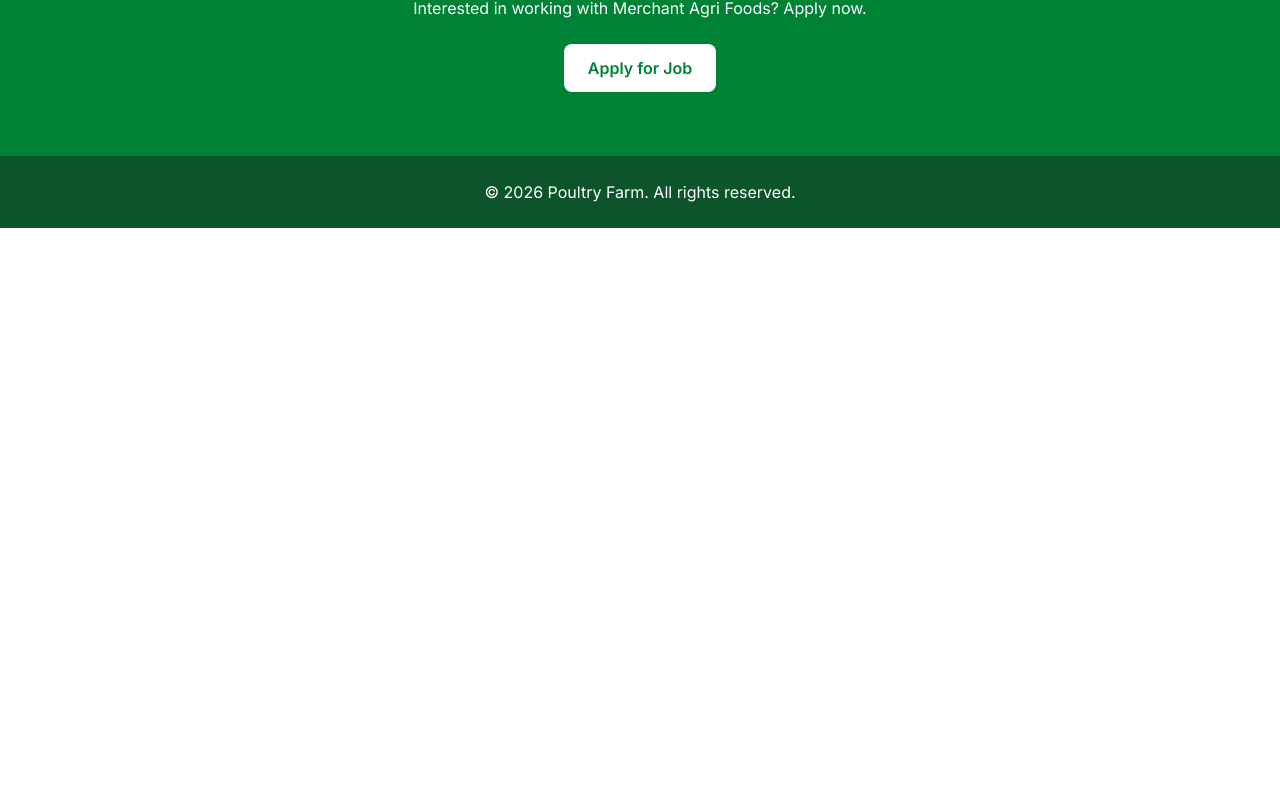
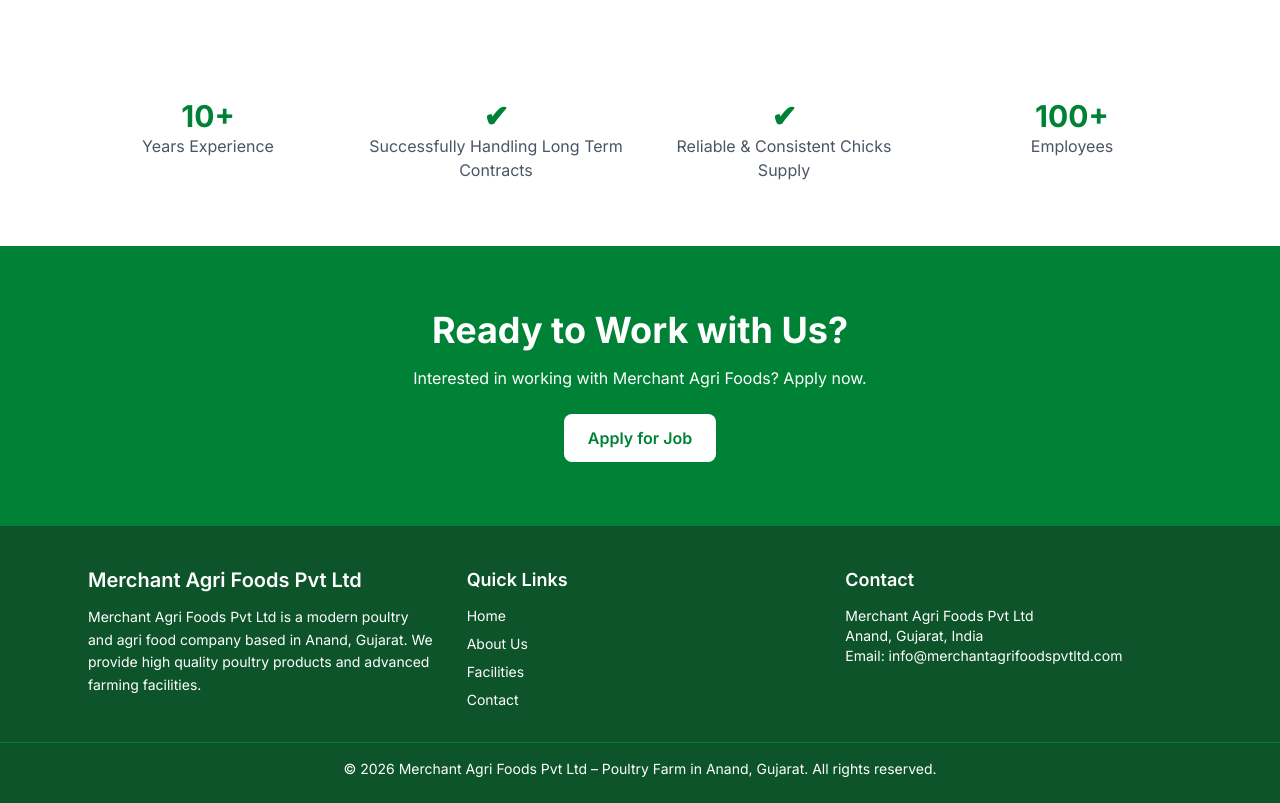
Before and after one commit to arafat2304/MAF, a React (Vite) app in the folder Frontend/: page / in a window 1280 px wide. Shown: the part 1906-2709 px from the top of the page. Before the commit the page ends 2134 px from the top, so only its background shows below. Built offline with nearby package versions, Linux system fonts and the light colour scheme.

Commit message:
helmet async added

```diff
--- a/Frontend/package.json
+++ b/Frontend/package.json
@@ -15,6 +15,7 @@
     "lucide-react": "^0.563.0",
     "react": "^19.2.0",
     "react-dom": "^19.2.0",
+    "react-helmet-async": "^3.0.0",
     "react-router-dom": "^7.13.0"
   },
   "devDependencies": {
--- a/Frontend/src/components/Footer.jsx
+++ b/Frontend/src/components/Footer.jsx
@@ -1,7 +1,59 @@
 function Footer() {
   return (
-    <footer className="bg-green-900 text-white py-6 text-center">
-      <p>© 2026 Poultry Farm. All rights reserved.</p>
+    <footer className="bg-green-900 text-white pt-10 pb-6">
+      <div className="max-w-6xl mx-auto px-6 grid md:grid-cols-3 gap-8">
+
+        {/* Company Info */}
+        <div>
+          <h2 className="text-xl font-semibold mb-3">
+            Merchant Agri Foods Pvt Ltd
+          </h2>
+          <p className="text-sm leading-relaxed">
+            Merchant Agri Foods Pvt Ltd is a modern poultry and agri food
+            company based in Anand, Gujarat. We provide high quality poultry
+            products and advanced farming facilities.
+          </p>
+        </div>
+
+        {/* Quick Links */}
+        <div>
+          <h3 className="text-lg font-semibold mb-3">Quick Links</h3>
+          <ul className="space-y-2 text-sm">
+            <li>
+              <a href="/" className="hover:text-green-300">Home</a>
+            </li>
+            <li>
+              <a href="/about" className="hover:text-green-300">About Us</a>
+            </li>
+            <li>
+              <a href="/facilities" className="hover:text-green-300">Facilities</a>
+            </li>
+            <li>
+              <a href="/contact" className="hover:text-green-300">Contact</a>
+            </li>
+          </ul>
+        </div>
+
+        {/* Contact Info */}
+        <div>
+          <h3 className="text-lg font-semibold mb-3">Contact</h3>
+          <p className="text-sm">
+            Merchant Agri Foods Pvt Ltd
+          </p>
+          <p className="text-sm">
+            Anand, Gujarat, India
+          </p>
+          <p className="text-sm">
+            Email: info@merchantagrifoodspvtltd.com
+          </p>
+        </div>
+
+      </div>
+
+      {/* Bottom Bar */}
+      <div className="border-t border-green-700 mt-8 pt-4 text-center text-sm">
+        © 2026 Merchant Agri Foods Pvt Ltd – Poultry Farm in Anand, Gujarat. All rights reserved.
+      </div>
     </footer>
   );
 }
--- a/Frontend/src/pages/Home.jsx
+++ b/Frontend/src/pages/Home.jsx
@@ -1,3 +1,4 @@
+import { Helmet } from "react-helmet-async";
 import Hero from "../sections/Hero";
 import WhoWeAre from "../sections/WhoWeAre";
 import Facilities from "../sections/Facilities";
@@ -8,9 +9,26 @@
 function Home() {
   return (
     <>
+      <Helmet>
+        <title>
+          Merchant Agri Foods Pvt Ltd | Poultry Farm & Agri Food Company in Anand
+        </title>
+
+        <meta
+          name="description"
+          content="Merchant Agri Foods Pvt Ltd is a poultry and agri food company in Anand Gujarat providing high quality poultry products."
+        />
+
+        <meta
+          name="keywords"
+          content="Merchant Agri Foods, Merchant Agri Foods Pvt Ltd, Poultry Farm Anand, Chicken Supplier Anand"
+        />
+      </Helmet>
+
       <Hero />
       <WhoWeAre />
       <Facilities />
+      <MissionVision />
       <Stats />
       <ContactCTA />
     </>
--- a/Frontend/src/sections/AboutHero.jsx
+++ b/Frontend/src/sections/AboutHero.jsx
@@ -8,7 +8,7 @@
       {/* Background Image */}
       <img
         src={heroImg}
-        alt="Poultry Farm"
+        alt="Merchant Agri Foods Poultry Farm Anand"
         className="absolute inset-0 w-full h-full object-cover"
       />
 
--- a/Frontend/src/sections/Facilities.jsx
+++ b/Frontend/src/sections/Facilities.jsx
@@ -82,7 +82,7 @@
               <div className="relative">
                 <img
                   src={item.img}
-                  alt={item.title}
+                  alt="Merchant Agri Foods Poultry Farm Anand"
                   className="h-48 w-full object-cover"
                 />
                 <div className="absolute inset-0 bg-gradient-to-t from-black/40 to-transparent"></div>
--- a/Frontend/src/sections/GalleryGrid.jsx
+++ b/Frontend/src/sections/GalleryGrid.jsx
@@ -55,7 +55,7 @@
             >
               <img
                 src={img}
-                alt="Gallery"
+                alt="Merchant Agri Foods Poultry Farm Anand"
                 className="w-full h-52 md:h-64 object-cover transition duration-500 group-hover:scale-110"
               />
               <div className="absolute inset-0 bg-black/0 group-hover:bg-black/30 transition duration-300"></div>
@@ -99,7 +99,7 @@
             <motion.img
               key={currentIndex}
               src={images[currentIndex]}
-              alt="Full View"
+              alt="Merchant Agri Foods Poultry Farm Anand"
               className="max-h-[85vh] rounded-2xl shadow-2xl"
               initial={{ scale: 0.9 }}
               animate={{ scale: 1 }}
--- a/Frontend/src/sections/GalleryHero.jsx
+++ b/Frontend/src/sections/GalleryHero.jsx
@@ -8,7 +8,7 @@
       {/* Background Image */}
       <img
         src={heroImg}
-        alt="Gallery Background"
+        alt="Merchant Agri Foods Poultry Farm Anand"
         className="absolute inset-0 w-full h-full object-cover"
       />
 
--- a/Frontend/src/sections/Hero.jsx
+++ b/Frontend/src/sections/Hero.jsx
@@ -38,7 +38,7 @@
         {/* Image */}
         <motion.img
           src={heroImg}
-          alt="Poultry Farm"
+          alt="Merchant Agri Foods PVT LTD"
           className="rounded-2xl shadow-2xl w-full"
           initial={{ opacity: 0, scale: 0.9 }}
           animate={{ opacity: 1, scale: 1 }}
--- a/Frontend/src/sections/ProductList.jsx
+++ b/Frontend/src/sections/ProductList.jsx
@@ -50,7 +50,7 @@
               <div className="relative">
                 <img
                   src={product.image}
-                  alt={product.name}
+                  alt="Merchant Agri Foods Poultry Farm Anand"
                   className="h-52 w-full object-cover"
                 />
 
```
Also changed, not shown: Frontend/src/App.jsx (+7 -2 lines), 1 other file (tests, documents, lock files or other folders).
